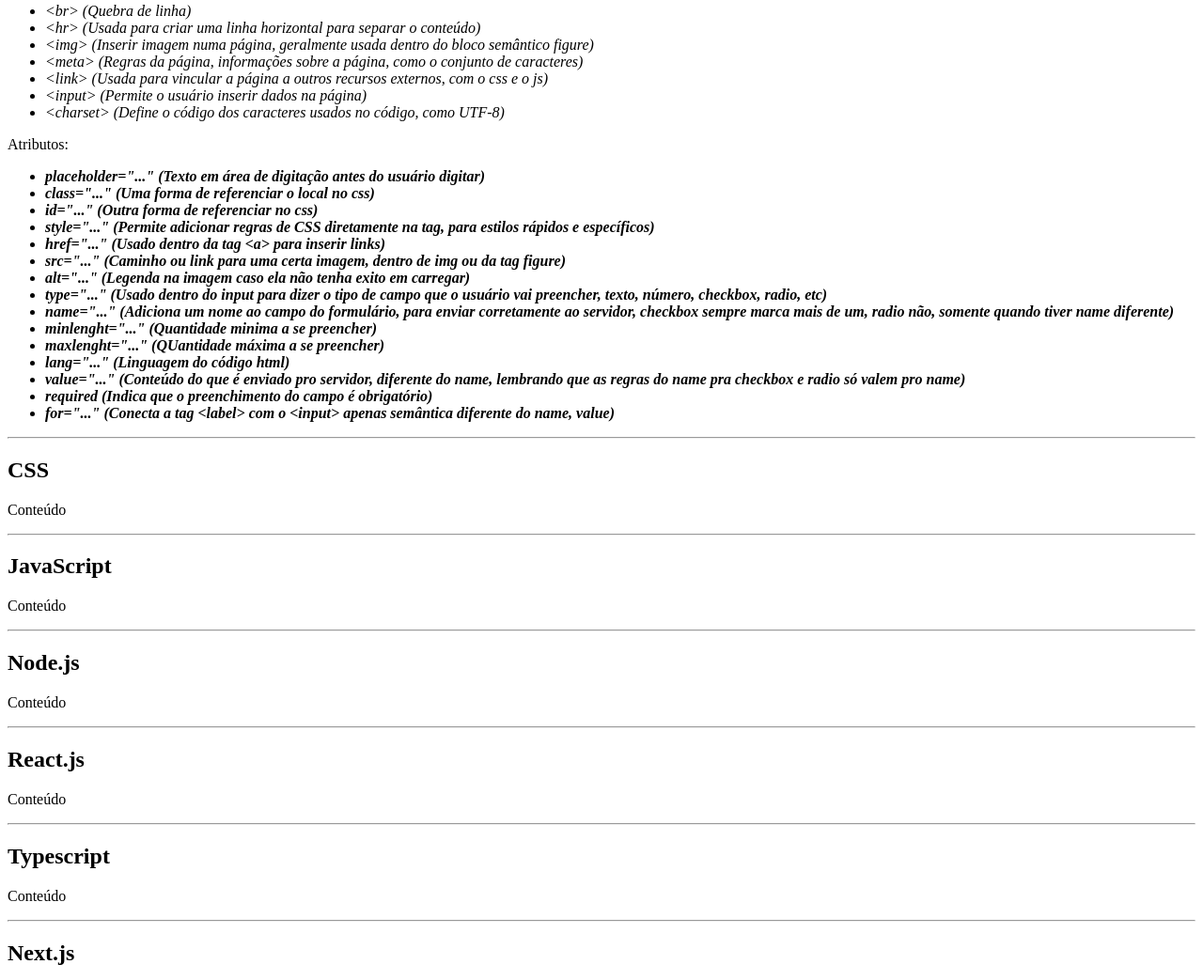
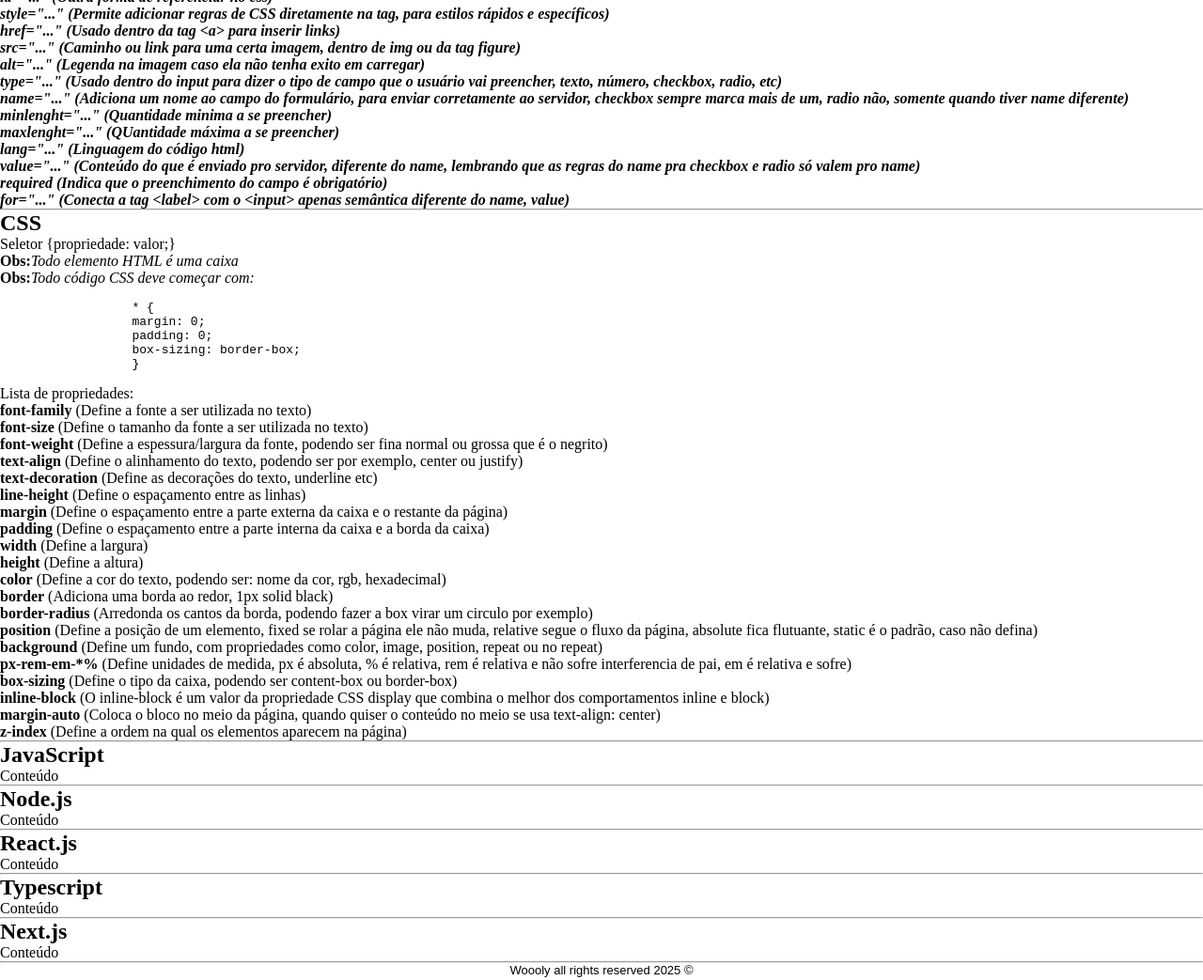
Before and after one commit to Woooly/full-stack-journey, a plain HTML site: page index.html in a window 1280 px wide. Shown: the part 1376-2419 px from the top of the page at 94% size. Drawn offline with Linux system fonts and the light colour scheme.

Commit message:
Saving the files

```diff
--- a/index.html
+++ b/index.html
@@ -24,9 +24,7 @@
       </nav>
     </header>
     <main>
-
       <hr>
-
       <section id="html">
             <h2>HTML</h2>
               <p>Esqueleto basico de um HTML:</p>
@@ -127,7 +125,6 @@
                 <li>for="..." (Conecta a tag &lt;label&gt; com o &lt;input&gt; apenas semântica diferente do name, value)</li>
               </ul>
             </div>
-
       </section>
 
       <hr>
@@ -135,7 +132,42 @@
       <section id="css">
           <div>
             <h2>CSS</h2>
-              <p>Conteúdo</p>
+              <p>Seletor {propriedade: valor;}</p>
+              <p><strong>Obs:</strong><em>Todo elemento HTML é uma caixa</em></p>
+              <p><strong>Obs:</strong><em>Todo código CSS deve começar com: </em></p>
+              <pre><code>
+                  * {
+                  margin: 0;
+                  padding: 0;
+                  box-sizing: border-box;
+                  }
+              </code></pre>
+              <div>
+                <p>Lista de propriedades: </p>
+                <ul>
+                  <li><strong>font-family</strong> (Define a fonte a ser utilizada no texto)</li>
+                  <li><strong>font-size</strong> (Define o tamanho da fonte a ser utilizada no texto)</li>
+                  <li><strong>font-weight</strong> (Define a espessura/largura da fonte, podendo ser fina normal ou grossa que é o negrito)</li>
+                  <li><strong>text-align</strong> (Define o alinhamento do texto, podendo ser por exemplo, center ou justify)</li>
+                  <li><strong>text-decoration</strong> (Define as decorações do texto, underline etc)</li>
+                  <li><strong>line-height</strong> (Define o espaçamento entre as linhas)</li>
+                  <li><strong>margin</strong> (Define o espaçamento entre a parte externa da caixa e o restante da página)</li>
+                  <li><strong>padding</strong> (Define o espaçamento entre a parte interna da caixa e a borda da caixa)</li>
+                  <li><strong>width</strong> (Define a largura)</li>
+                  <li><strong>height</strong> (Define a altura)</li>
+                  <li><strong>color</strong> (Define a cor do texto, podendo ser: nome da cor, rgb, hexadecimal)</li>
+                  <li><strong>border</strong> (Adiciona uma borda ao redor, 1px solid black)</li>
+                  <li><strong>border-radius</strong> (Arredonda os cantos da borda, podendo fazer a box virar um circulo por exemplo)</li>
+                  <li><strong>position</strong> (Define a posição de um elemento, fixed se rolar a página ele não muda, relative segue o fluxo da página, absolute fica flutuante, static é o padrão, caso não defina)</li>
+                  <li><strong>background</strong> (Define um fundo, com propriedades como color, image, position, repeat ou no repeat)</li>
+                  <li><strong>px-rem-em-*%</strong> (Define unidades de medida, px é absoluta, % é relativa, rem é relativa e não sofre interferencia de pai, em é relativa e sofre)</li>
+                  <li><strong>box-sizing</strong> (Define o tipo da caixa, podendo ser content-box ou border-box)</li>
+                  <li><strong>inline-block</strong> (O inline-block é um valor da propriedade CSS display que combina o melhor dos comportamentos inline e block)</li>
+                  <li><strong>margin-auto</strong> (Coloca o bloco no meio da página, quando quiser o conteúdo no meio se usa text-align: center)</li>
+                  <li><strong>z-index</strong> (Define a ordem na qual os elementos aparecem na página)</li>
+                </ul>
+              </div>
+
           </div>
       </section>
 
--- a/styles.css
+++ b/styles.css
@@ -1,3 +1,9 @@
+* {
+  margin: 0;
+  padding: 0;
+  box-sizing: border-box;
+}
+
 footer > p {
     font-family: Arial, Helvetica, sans-serif;
     font-size: small;
```
